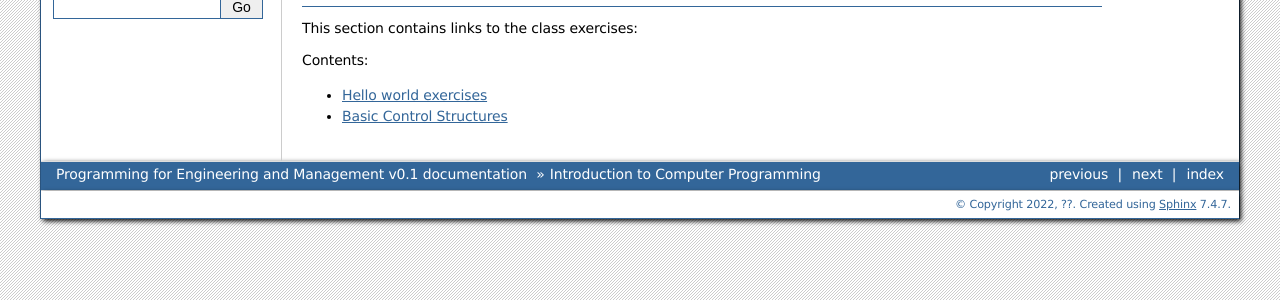
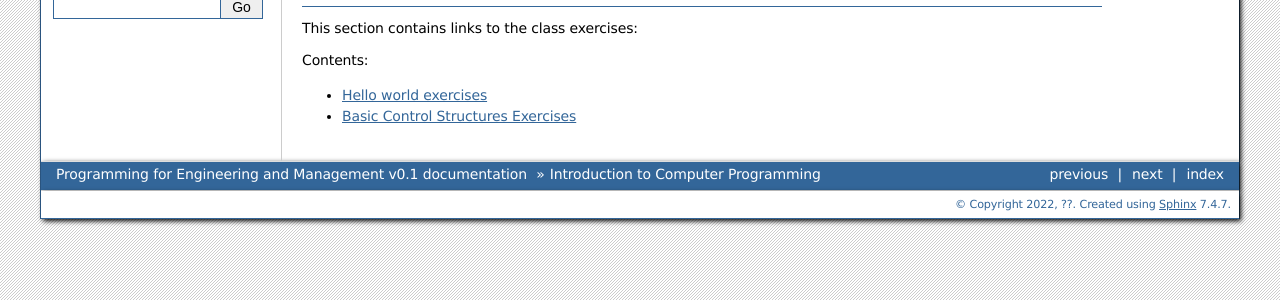
Before and after one commit to ffraile/computer_science_tutorials, a Sphinx documentation site: the page built from source/Introduction/index.rst, in a window 1280 px wide. Shown: the part 442-742 px from the top of the page. Built offline with Sphinx 7.4.7, drawn with Linux system fonts in a browser that asks for light colours; pages that are not in the unit, such as notebooks, are missing from menus.

```diff
--- a/source/Introduction/index.rst
+++ b/source/Introduction/index.rst
@@ -30,7 +30,7 @@ This section contains links to the class exercises:
     :glob:
     :titlesonly:
 
-    Hello world exercises </Introduction/exercises/0. Hello world>
-    Variables and Basic Operations </Introduction/exercises/1. Variables and Basic Operations>
-    Basic Control Structures </Introduction/exercises/2. Basic Control Structures>
-    Iterables </Introduction/exercises/3. Iterables>
+    Hello world exercises</Introduction/exercises/0. Hello world>
+    Variables and Basic Operations Exercises</Introduction/exercises/1. Variables and Basic Operations>
+    Basic Control Structures Exercises</Introduction/exercises/2. Basic Control Structures>
+    Iterables Exercises</Introduction/exercises/3. Iterables>
--- a/source/Modularization/index.rst
+++ b/source/Modularization/index.rst
@@ -26,5 +26,5 @@ This section contains some exercises:
     :glob:
     :titlesonly:
 
-    Functions </Modularization/exercises/4. Functions>
-    Objects </Modularization/exercises/5. Objects>
+    Functions Exercises </Modularization/exercises/4. Functions>
+    Objects Exercise </Modularization/exercises/5. Objects>
```
Also changed, not shown: source/Databases/class exercises/1. Introduction to SQL.ipynb.
